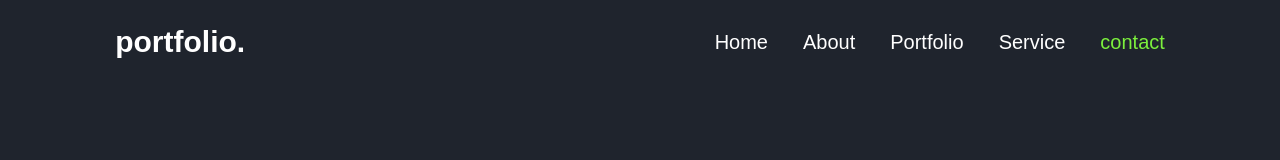
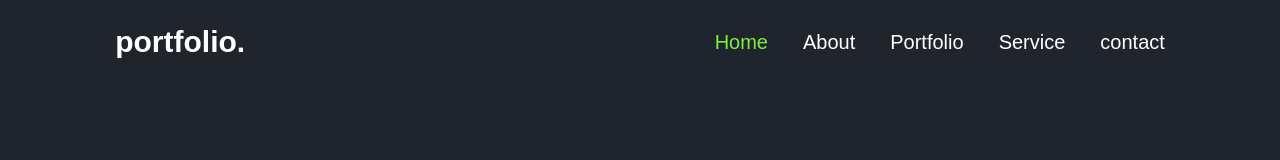
Before and after one commit to SamirKhati/samirKhati, a plain HTML site: page index.html in a window 1280 px wide. Shown: the top 160 px of the page. Drawn offline with nearby package versions, Linux system fonts and the light colour scheme.

Commit message:
Update index.html:: ABHISEK

```diff
--- a/index.html
+++ b/index.html
@@ -11,11 +11,11 @@
     <nav class="navbar">
      <a href="#" class="logo">portfolio.</a>
      <ul>
-        <li><a href="index.html">Home</a></li>
+        <li class="active"><a href="index.html">Home</a></li>
         <li><a href="About.html">About</a></li>
         <li><a href="index.html">Portfolio</a></li>
         <li><a href="contact.html">Service</a></li>
-        <li class="active"><a href="contact.html">contact</a></li>
+        <li><a href="contact.html">contact</a></li>
 
      </ul>
     </nav>
```
